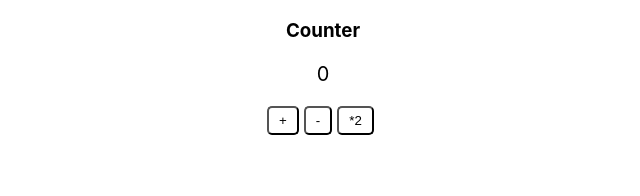
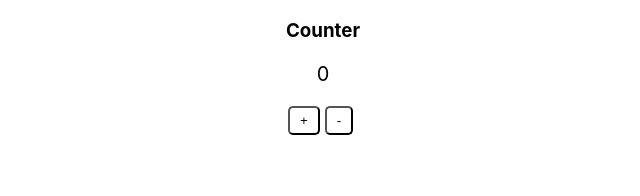
Before and after one commit to danya543/innowise-trainee, a React (Create React App) app: page / in a window 1280 px wide. Shown: the top 196 px of the page, without its empty margins (317-957 px from the left). Built offline with nearby package versions, Linux system fonts and the light colour scheme.

Commit message:
Revert "feat: add multiplication"
This reverts commit 90e2f8bf8695f5c63fdf6ad85709e21ae0a4a41a.

```diff
--- a/src/features/Counter/Counter.tsx
+++ b/src/features/Counter/Counter.tsx
@@ -6,12 +6,10 @@ export const Counter = () => {
     const [counter, setCounter] = useState(0);
     const incCounter = () => setCounter(prev => prev += 1);
     const decCounter = () => setCounter(prev => prev -= 1);
-    const multCounter = () => setCounter(prev => prev *= 2);
     return (<div>
         <h3>Counter</h3>
         <p>{counter}</p>
         <button onClick={incCounter} name='+'>+</button>
         <button onClick={decCounter} name='-'>-</button>
-        <button onClick={multCounter} name='+'>*2</button>
     </div>)
 }
```
